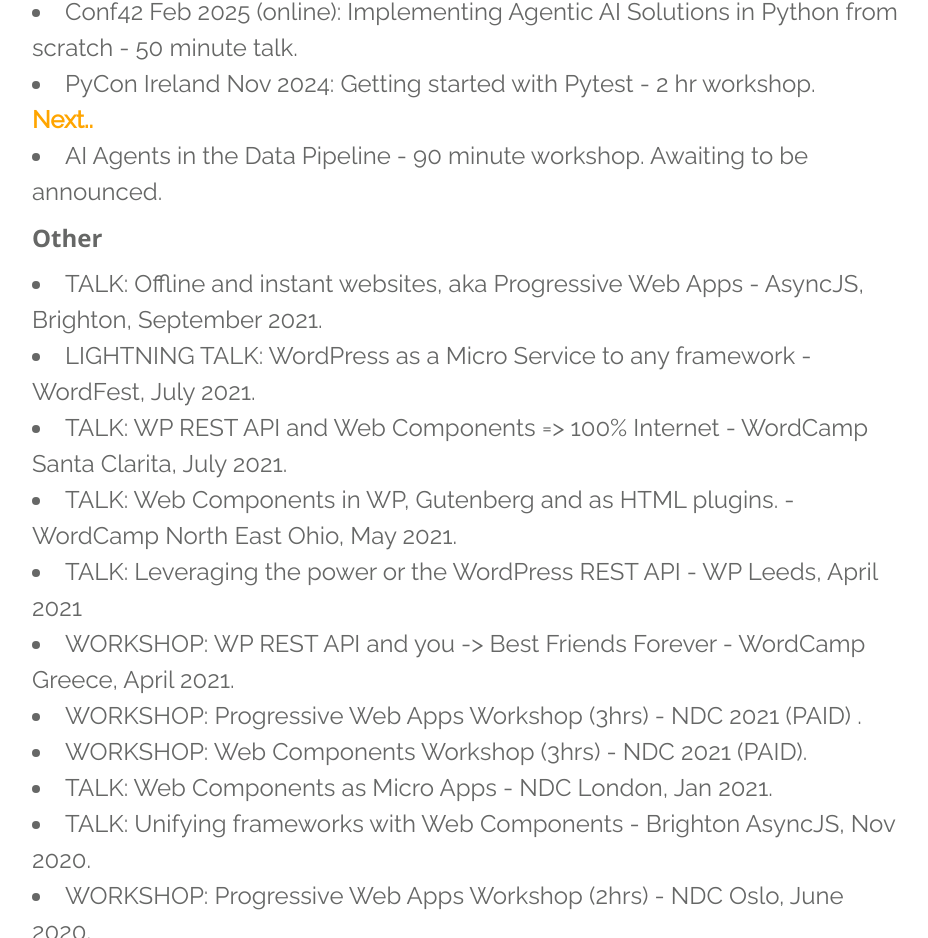
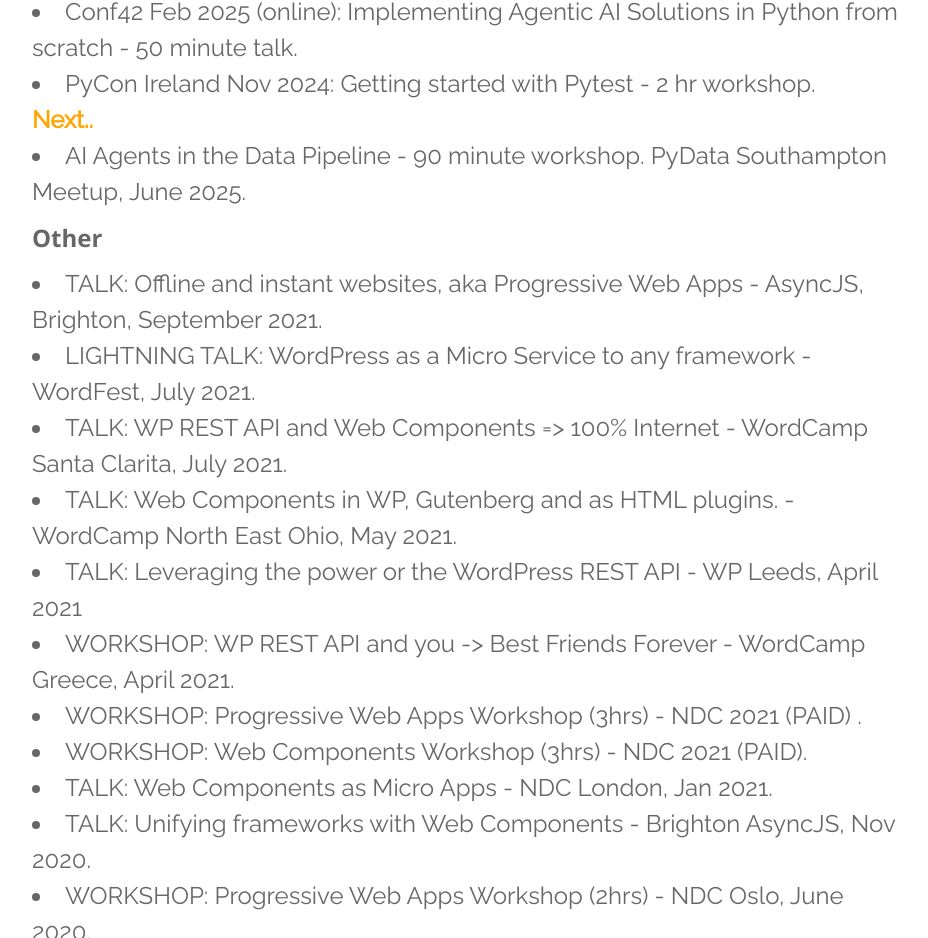
Before and after one commit to Python-Test-Engineer/craig-west-netlify, a plain HTML site: page index.html in a window 1280 px wide. Shown: the part 1960-2898 px from the top of the page, without its empty margins (324-1252 px from the left). Drawn offline with Linux system fonts and the light colour scheme; files that its build step writes are made by us from their sources.

Commit message:
add pydata southampton

```diff
--- a/index.html
+++ b/index.html
@@ -117,7 +117,7 @@
       <li>PyCon Ireland Nov 2024: Getting started with Pytest - 2 hr workshop.</li>
       <span style="color:orange;font-weight: bold;">Next..</span>
       <li>
-        AI Agents in the Data Pipeline - 90 minute workshop. Awaiting to be announced.</li>
+        AI Agents in the Data Pipeline - 90 minute workshop. PyData Southampton Meetup, June 2025.</li>
       <h1>Other</h1>
       <li>TALK: Offline and instant websites, aka Progressive Web Apps - AsyncJS, Brighton, September
         2021.</li>
```
